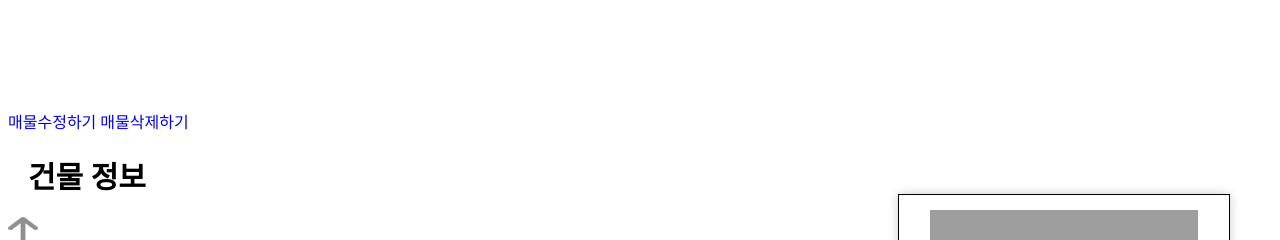
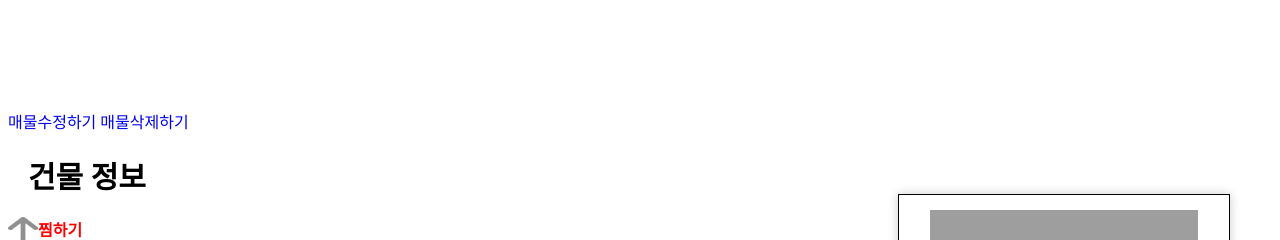
Before and after one commit to qsczeadwx1/php_real_estate, a PHP site: page /src/detailEstate.php?s_no=1 in a window 1280 px wide. Shown: the part 66-306 px from the top of the page. Run offline with PHP 8.4, Linux system fonts and the light colour scheme; data that the repository does not hold is empty; some libraries are stand-ins or nearby versions; grey boxes are pictures that could not be loaded.

Commit message:
1011 진짜 마지막수정

```diff
--- a/src/detailEstate.php
+++ b/src/detailEstate.php
@@ -65,6 +65,9 @@ if ($http_method == "GET") {
             <?php if((isset($_SESSION['u_id']) && !isset($_SESSION['seller_license'])) || !isset($_SESSION['u_id']))
             { ?>
             <form action="./jjim.php" method="POST">
+                <?php if(!isset($wishlist)) { echo '<span style="font-weight:900; color:red;">찜하기</span>'; }
+                    else if(isset($wishlist)) { echo '<span style="font-weight:900; color:red;">찜취소</span>'; }
+                ?>
                 <button class="icon-heart-empty wish" id="empty_heart" style="<?= isset($wishlist) ? 'display:none;' : ''; ?>; background: none; border: none; cursor:pointer;"></button>
                 <button class="icon-heart wish" id="full_heart" style="<?= isset($wishlist) ? '' : 'display:none;'; ?>; background: none; border: none; cursor:pointer;"></button>
                 <input type="hidden" name="s_no" value="<?= isset($result['0']['s_no']) ? $result['0']['s_no'] : '' ?>">
```
